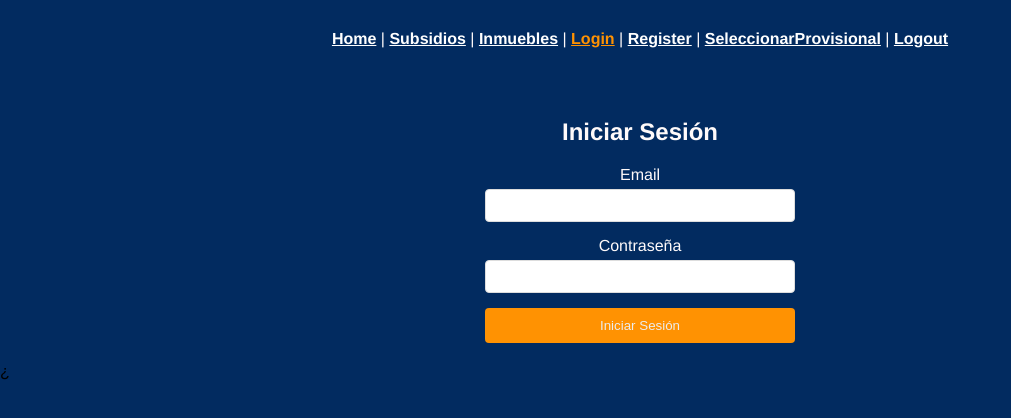
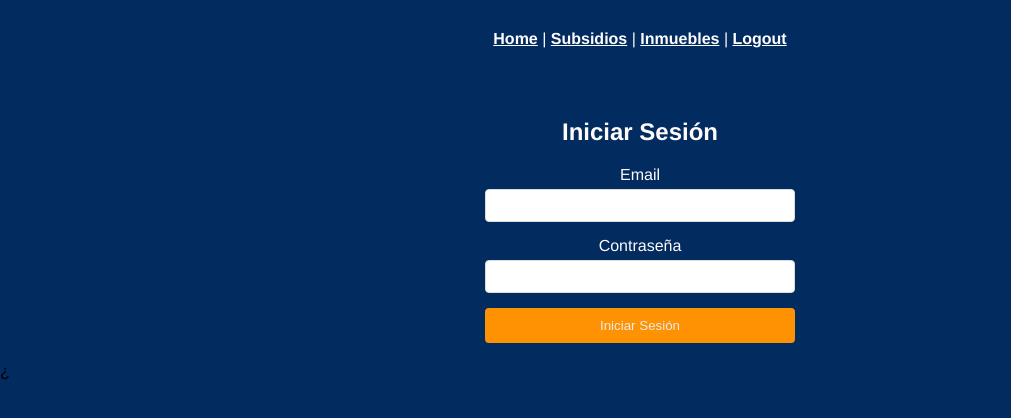
Before and after one commit to reii23/arriendosRM, a Vue app in the folder front/propiedadesweb/: page /login in a window 1280 px wide. Shown: the top 418 px of the page, without its empty margins (0-1011 px from the left). Built offline with nearby package versions, Linux system fonts and the light colour scheme; sample sign-in values are in the browser's storage; a web font is replaced by a local one.

Commit message:
Se muestra opción de Logout a usuarios loggeados, y Login y Register a usuarios no loggeados

```diff
--- a/front/propiedadesweb/src/App.vue
+++ b/front/propiedadesweb/src/App.vue
@@ -1,17 +1,36 @@
 <template>
   <div id="app">
     <nav>
-      <router-link to="/">Home</router-link> |
-      <router-link to="/about">Subsidios</router-link> |
-      <router-link to="/inmuebles">Inmuebles</router-link> |
-      <router-link to="/login">Login</router-link> |
-      <router-link to="/register">Register</router-link> |
-      <router-link to="/seleccionar-inmueble">SeleccionarProvisional</router-link> |
-      <router-link to="/logout"> Logout</router-link>
+      <router-link to="/">Home</router-link>
+      <span v-if="auth.isLoggedIn"> | </span>
+      <router-link to="/about">Subsidios</router-link>
+      <span> | </span>
+      <router-link to="/inmuebles">Inmuebles</router-link>
+      <span v-if="!auth.isLoggedIn"> | </span>
+      <!-- Mostrar Login y Register solo si no está logueado -->
+      <router-link v-if="!auth.isLoggedIn" to="/login">Login</router-link>
+      <span v-if="!auth.isLoggedIn"> | </span>
+      <router-link v-if="!auth.isLoggedIn" to="/register">Register</router-link>
+      <!-- Mostrar Logout solo si está logueado -->
+      <span v-if="auth.isLoggedIn"> | </span>
+      <router-link v-if="auth.isLoggedIn" to="/logout">Logout</router-link>
     </nav>
     <router-view />
   </div>
 </template>
+
+<script>
+import { auth } from '@/auth';
+
+export default {
+  name: "App",
+  setup() {
+    return {
+      auth
+    }
+  }
+}
+</script>
 
 <style>
 #app {
--- /dev/null
+++ b/front/propiedadesweb/src/auth.js
@@ -0,0 +1,15 @@
+import { reactive } from 'vue';
+
+export const auth = reactive({
+    isLoggedIn: localStorage.getItem('isLoggedIn') === 'true',
+
+    login() {
+        this.isLoggedIn = true;
+        localStorage.setItem('isLoggedIn', 'true');
+    },
+
+    logout() {
+        this.isLoggedIn = false;
+        localStorage.setItem('isLoggedIn', 'false');
+    }
+});
--- a/front/propiedadesweb/src/views/LoginView.vue
+++ b/front/propiedadesweb/src/views/LoginView.vue
@@ -17,6 +17,7 @@
 
 <script>
 import axios from 'axios';
+import {auth} from "@/auth";
 
 export default {
   name: 'Login',
@@ -32,9 +33,7 @@ export default {
     async loginUser() {
       try {
         const response = await axios.post('http://localhost:8080/user/login', this.user);
-        // Suponiendo que la autenticación fue exitosa, se establece la variable booleana en true
-        localStorage.setItem('isLoggedIn', 'true');
-        console.log('Usuario logueado correctamente:', response.data);
+        auth.login(); // Actualiza el estado reactivo
         this.$router.push('/');
       } catch (error) {
         console.error('Error al iniciar sesión:', error);
--- a/front/propiedadesweb/src/views/LogoutView.vue
+++ b/front/propiedadesweb/src/views/LogoutView.vue
@@ -5,20 +5,13 @@
 </template>
 
 <script>
+import {auth} from "@/auth";
+
 export default {
   name: "LogoutView",
-
   created() {
-    this.logoutUser();
-  },
-
-  methods: {
-    logoutUser() {
-      // Establecer la variable isLoggedIn en false al cerrar sesión
-      localStorage.setItem('isLoggedIn', 'false');
-      // Redirigir al login
-      this.$router.push('/login');
-    }
+    auth.logout(); // Actualiza el estado reactivo
+    this.$router.push('/login');
   }
 }
 </script>
```
